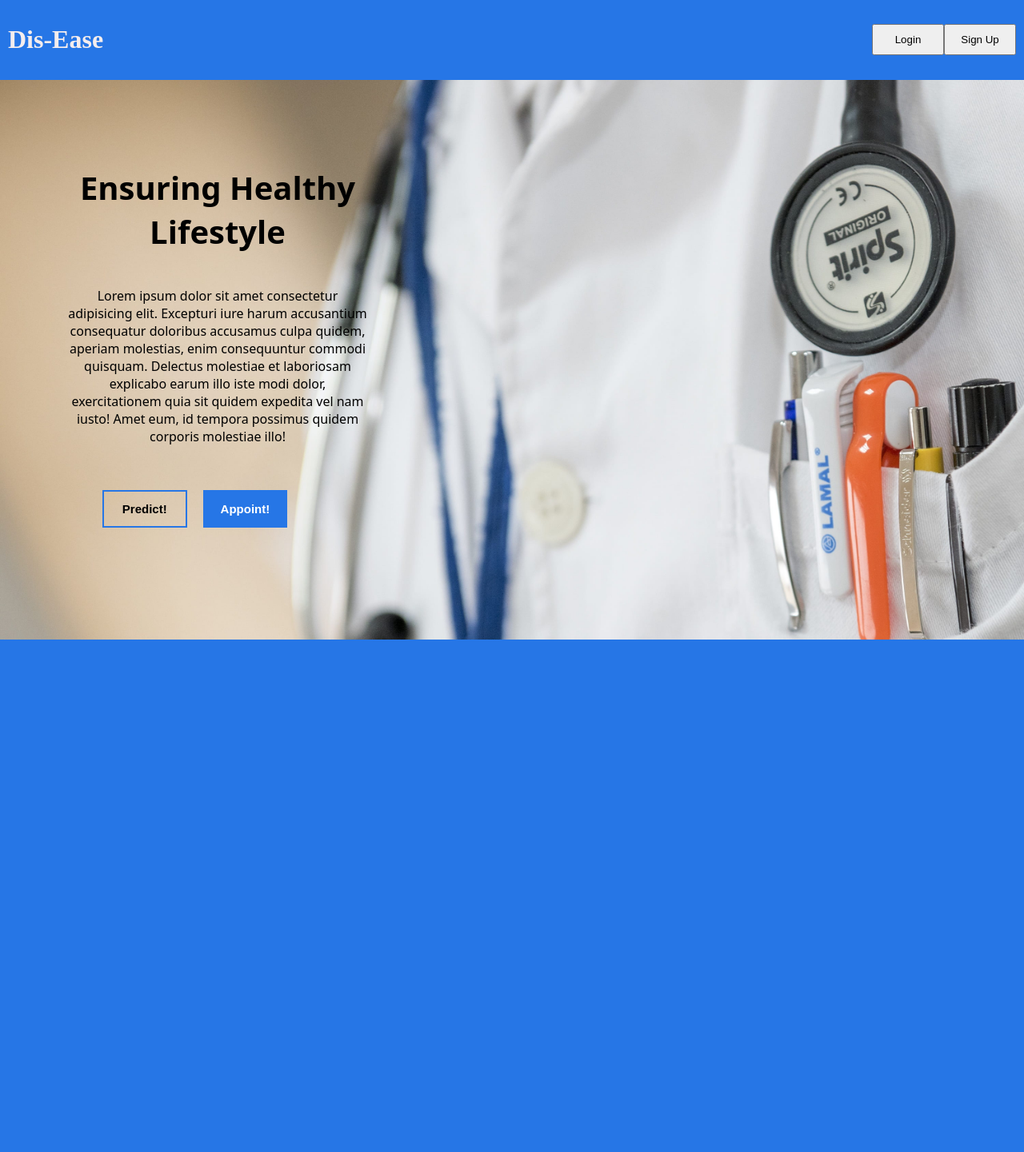
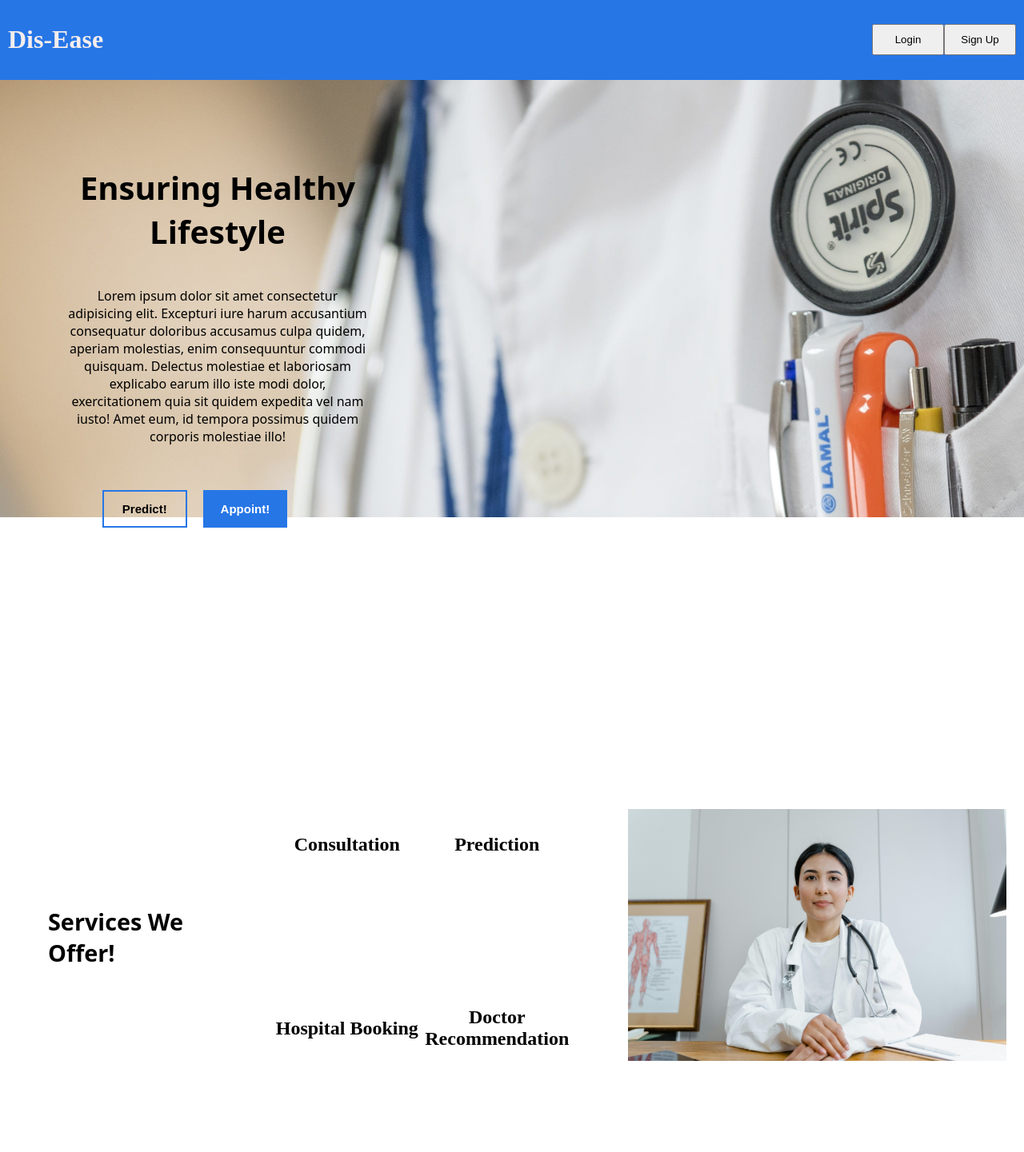
Before and after one commit to UtsavlalShrestha/disease-prediction-and-doctor-booking, a Django app: page / in a window 1280 px wide. Shown: the whole page at 80% size. Before the commit the page ends 800 px from the top, so only its background shows below. Run offline with Django 5.2, Linux system fonts and the light colour scheme.

Commit message:
homepage UI added

```diff
--- a/base/apps.py
+++ b/base/apps.py
@@ -2,5 +2,5 @@ from django.apps import AppConfig
 
 
 class BaseConfig(AppConfig):
-    default_auto_field = 'django.db.models.BigAutoField'
+    # default_auto_field = 'django.db.models.BigAutoField'
     name = 'base'
--- a/base/templates/base/home.html
+++ b/base/templates/base/home.html
@@ -9,7 +9,52 @@
   <div class="btns">
     <input type="submit" value="Predict!" class="leftb">
     <input type="submit" value="Appoint!" class="rightb">
+  </div>
+  <br><br><br><br><br><br><br><br><br><br><br><br><br><br><br><br><br><br><br>
 
+
+  <div class="mid">
+      <div class="p1">
+        <h2>Services We Offer!</h2>
+      </div>
+      <div class="p2">
+        <div class="c1">
+          <h2>Consultation</h2>
+        </div>
+        <div class="c2">
+          <h2>Prediction</h2>
+        </div>
+        <div class="c3">
+          <h2>Hospital Booking</h2>
+        </div>
+        <div class="c4">
+          <h2>Doctor Recommendation</h2>
+        </div>
+      </div>
+      <div class="doc">
+        <img src="{% static 'images/doc5.jpg' %}">
+      </div>
   </div>
 </body>
 {% endblock content %}
+<!--
+
+<ul>
+  <li>Disease Prediction</li><br>
+  <li>Doctor Recommendation</li><br>
+  <li>Online Doctor Appointment Booking</li><br>
+  <li>Symptom Checker</li><br>
+  <li>Personalized Health Advice</li><br>          <li>Disease Prediction</li><br>
+  <li>Doctor Recommendation</li><br>
+  <li>Online Doctor Appointment Booking</li><br>
+  <li>Symptom Checker</li><br>
+  <li>Personalized Health Advice</li><br>          <li>Disease Prediction</li><br>
+  <li>Doctor Recommendation</li><br>
+  <li>Online Doctor Appointment Booking</li><br>
+  <li>Symptom Checker</li><br>
+  <li>Personalized Health Advice</li><br>          <li>Disease Prediction</li><br>
+  <li>Doctor Recommendation</li><br>
+  <li>Online Doctor Appointment Booking</li><br>
+  <li>Symptom Checker</li><br>
+  <li>Personalized Health Advice</li><br>
+</ul>  -->
--- a/static/css/home.css
+++ b/static/css/home.css
@@ -1,13 +1,14 @@
-.bd{
-    background-image: url("/static/images/doc7.jpg");
+.bd {
+    background-image: url("/static/images/doc77.jpg");
     background-repeat: no-repeat;
     background-size: cover;
+    background-position: center -50px; /* Moves the image upwards */
+    height: 70vh;
+    position: relative;
+}
 
-}
+
 .homep {
-    /* border: 1px solid white;
-    background-color: aliceblue;
-    border-radius: 20px; */
     padding: 40px;
     margin: 40px 0px 0px 40px;
     display: flex;
@@ -60,31 +61,79 @@
     transition: background-color 0.1s ease-in-out;
 }
 
-/* .home-container{
+/* mid-section */
+.mid{
+
+    margin-top: -100px;
+    padding: 40px;
     display: grid;
-    width: 100%;
-    grid-template-columns: 2fr 1.25fr;
-    margin: auto;
+    grid-template-columns: 1fr 1.25fr 1.75fr;
+
 }
-.disp-image .home-image{
-    margin-left: 3%;
-    width: 70%;
-    height: 650px;
-    object-fit: cover;
-    transition: all 0.5s ease-in-out;
-} */
-/* .disp-image .home-image:hover {
-    width: 72%;
-    height: 666px;
-    transition: width 0.5s, height 0.5s ease-out;
-} */
-/* .disp-content {
+.p1 {
+    padding: 20px;
+    font-family: system-ui, -apple-system, BlinkMacSystemFont, 'Segoe UI', Roboto, Oxygen, Ubuntu, Cantarell, 'Open Sans', 'Helvetica Neue', sans-serif;
+    font-size: larger;
     display: flex;
-    flex-wrap: wrap;
-    flex-direction: column;
     justify-content: center;
     align-items: center;
-    gap: 10px;
+}
+.p2{
+    display: grid;
+    grid-template-columns: 1fr 1fr;
+    grid-template-rows: 1fr 1fr;
+    justify-content: center;
+    align-items: center;
     text-align: center;
 
-}  */
+}
+
+
+.p2 .c1:hover, .p2 .c2:hover, .p2 .c3:hover, .p2 .c4:hover {
+    background-color: #93b5e4;
+    border: 1px solid #2676e6;
+    width: 100%;
+    height: 100%;
+    transition: all 0.5s ease-in-out;
+}
+
+.mid .doc img{
+    padding: 70px 0px 70px 70px;
+    width: 90%;
+}
+
+
+
+
+
+/* .p2 {
+    margin-top: 150px;
+
+    font-size: larger;
+    display: flex;
+    justify-content: center;
+    align-items: center;
+    height: 270px;
+    overflow-y: scroll;
+    text-align: center;
+    -ms-overflow-style: none;
+
+}
+.p2:hover{
+   background-color: #f8f8f8;
+
+   border: 1px solid #ddd;
+   box-shadow: 0 0 10px rgba(0, 0, 0, 0.1);
+}
+.p2 ul {
+    list-style-type: none;
+}
+
+.p2::-webkit-scrollbar {
+    display: none;
+}
+.mid .doc img{
+    padding: 70px 0px 70px 70px;
+    width: 90%;
+}
+ */
```
Also changed, not shown: static/images/doc77.jpg (added).
